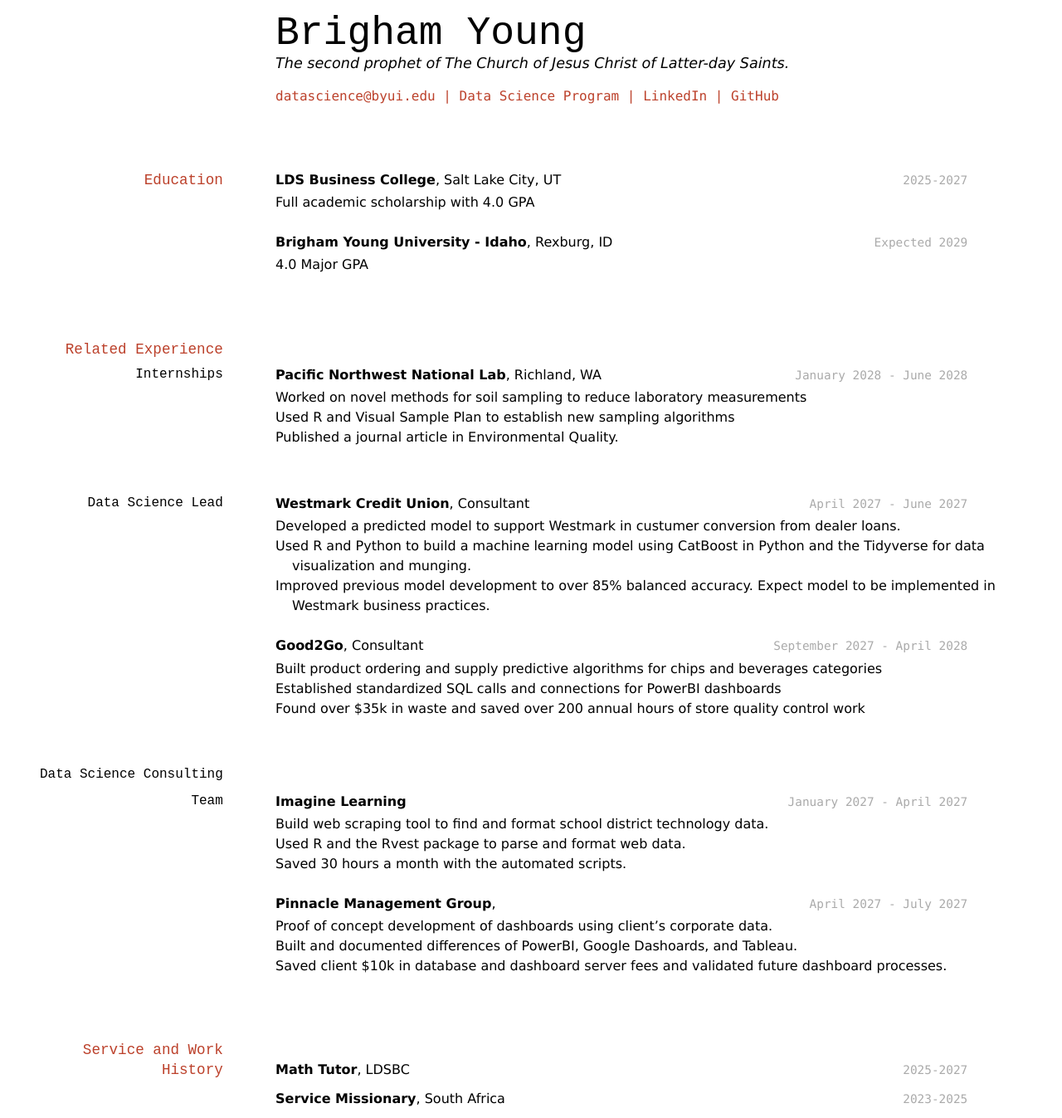
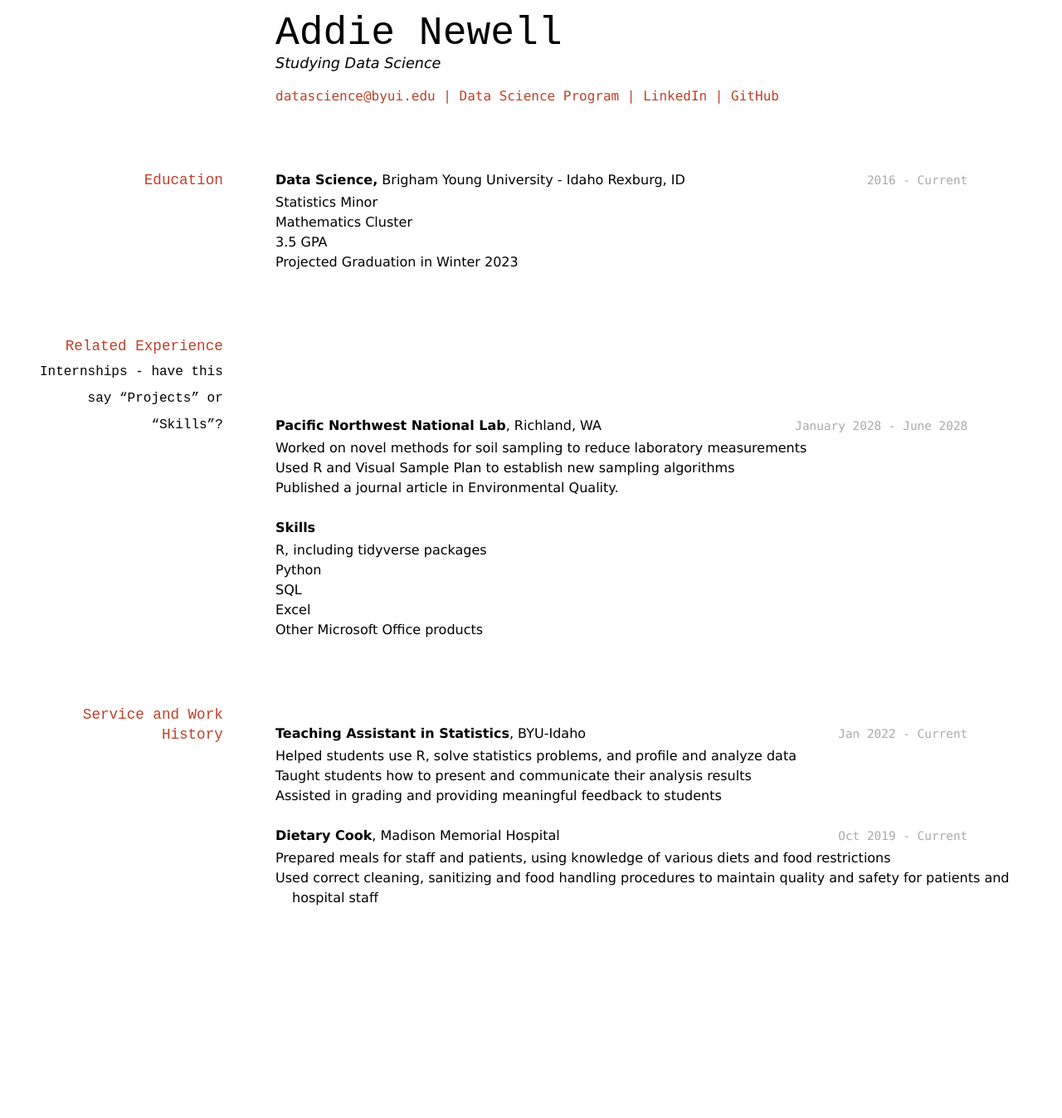
Before and after one commit to byuids-resumes/newella_resume, a Jekyll site: the page built from docs/index.md, in a window 1280 px wide. Shown: the whole page at 83% size. Built offline with Jekyll 4.4.1, drawn with Linux system fonts in a browser that asks for light colours; after the commit the page ends 1118 px from its top, so only the background shows below that.

Commit message:
rough draft on resume

```diff
--- a/docs/index.md
+++ b/docs/index.md
@@ -1,9 +1,9 @@
 ---
 layout: cv
-title: Brigham Young's Resume
+title: Addie Newell's Resume
 ---
-# Brigham Young
-The second prophet of The Church of Jesus Christ of Latter-day Saints.
+# Addie Newell
+Studying Data Science
 
 <div id="webaddress">
 <a href="datascience@byui.edu">datascience@byui.edu</a>
@@ -16,20 +16,18 @@ The second prophet of The Church of Jesus Christ of Latter-day Saints.
 
 ## Education
 
-`2025-2027`
-__LDS Business College__, Salt Lake City, UT
-
-- Full academic scholarship with 4.0 GPA
-
-`Expected 2029`
-__Brigham Young University - Idaho__, Rexburg, ID
-
-- 4.0 Major GPA
+`2016 - Current`
+__Data Science,__ Brigham Young University - Idaho
+Rexburg, ID
+- Statistics Minor
+- Mathematics Cluster
+- 3.5 GPA
+- Projected Graduation in Winter 2023
 
 
 ## Related Experience
 
-### Internships
+### Internships - have this say "Projects" or "Skills"?
 
 `January 2028 - June 2028`
 __Pacific Northwest National Lab__, Richland, WA
@@ -38,47 +36,27 @@ __Pacific Northwest National Lab__, Richland, WA
 - Used R and Visual Sample Plan to establish new sampling algorithms
 - Published a journal article in Environmental Quality.
 
-### Data Science Lead
-
-`April 2027 - June 2027`
-__Westmark Credit Union__, Consultant
-
-- Developed a predicted model to support Westmark in custumer conversion from dealer loans.
-- Used R and Python to build a machine learning model using CatBoost in Python and the Tidyverse for data visualization and munging.
-- Improved previous model development to over 85% balanced accuracy. Expect model to be implemented in Westmark business practices.
-
-`September 2027 - April 2028`
-__Good2Go__, Consultant
-
-- Built product ordering and supply predictive algorithms for chips and beverages categories
-- Established standardized SQL calls and connections for PowerBI dashboards
-- Found over $35k in waste and saved over 200 annual hours of store quality control work
-
-### Data Science Consulting Team
-
-`January 2027 - April 2027`
-__Imagine Learning__
-
-- Build web scraping tool to find and format school district technology data.
-- Used R and the Rvest package to parse and format web data.
-- Saved 30 hours a month with the automated scripts.
-
-`April 2027 - July 2027`
-__Pinnacle Management Group__,
-
-- Proof of concept development of dashboards using client's corporate data.
-- Built and documented differences of PowerBI, Google Dashoards, and Tableau.
-- Saved client $10k in database and dashboard server fees and validated future dashboard processes.
+__Skills__
+- R, including tidyverse packages
+- Python
+- SQL
+- Excel
+- Other Microsoft Office products
 
 
 ## Service and Work History
 
-`2025-2027`
-__Math Tutor__, LDSBC
+`Jan 2022 - Current`
+__Teaching Assistant in Statistics__, BYU-Idaho
+- Helped students use R, solve statistics problems, and profile and analyze data
+- Taught students how to present and communicate their analysis results
+- Assisted in grading and providing meaningful feedback to students
 
 
-`2023-2025`
-__Service Missionary__, South Africa
+`Oct 2019 - Current`
+__Dietary Cook__, Madison Memorial Hospital
+- Prepared meals for staff and patients, using knowledge of various diets and food restrictions
+- Used correct cleaning, sanitizing and food handling procedures to maintain quality and safety for patients and hospital staff
 
 
 
```
